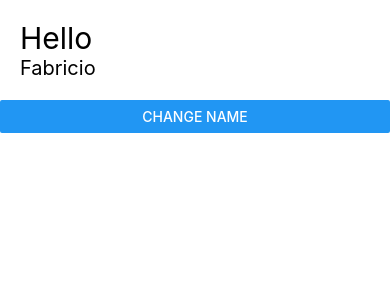
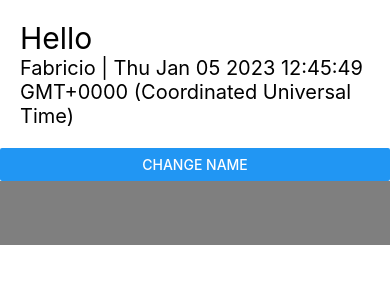
Before and after one commit to fabricioig863/RN_APP, a React Native app: screen / in a window 390 px wide. Shown: the top 300 px of the page. Built offline with nearby package versions, Linux system fonts and the light colour scheme.

Commit message:
feat/create-global-styles

```diff
--- a/src/App.tsx
+++ b/src/App.tsx
@@ -1,6 +1,7 @@
-import React, {useEffect, useState} from 'react';
-import {Alert, Button, SafeAreaView} from 'react-native';
+import React, {useEffect, useState, useCallback, useMemo, useRef} from 'react';
+import {Button, SafeAreaView, TextInput} from 'react-native';
 import {Header} from './components/Header';
+import {TextInputStyles} from './styles.global';
 
 const App = () => {
   const [name, setName] = useState<string>('Fabricio');
@@ -13,23 +14,37 @@ const App = () => {
     } else {
       setTitle('Olá');
     }
-
-    return () => Alert.alert('OOPS', 'Component unmounted!');
   }, [name, title]);
 
-  const handlePressButton = () => {
-    setName(old => {
-      if (old === 'Fabricio') {
-        return 'Pedro';
-      }
-      return 'Fabricio';
-    });
-  };
+  console.log(`state: ${name}`);
+
+  // Com o useCallback teremos uma funçao que não irá ser atualizada sempre que atualizemos o estado.
+  // Será fixo, ele mantém uma funçao na memória para voce, evitando novas renderizações.
+
+  const handlePressButton = useCallback(() => {
+    if (name === 'Fabricio') {
+      console.log(`handlePress: ${name}`);
+      setName('Pedro');
+    } else {
+      setName('Ignácio');
+    }
+  }, [name]);
+
+  // useMemo = Retorna um valor memoizado.
+  const nameChange = useMemo(() => {
+    // return value
+    return `${name} | ${new Date()}`;
+  }, [name]);
+
+  //Refs = useRefs Ele é usado para oferecer uma referencia há um component diretamente.
+
+  const inputRef = useRef<TextInput>({} as TextInput);
 
   return (
     <SafeAreaView>
-      <Header title={title} name={name} />
-      <Button title="Change name" onPress={handlePressButton} />
+      <Header title={title} name={nameChange} />
+      <Button title="Change name" onPress={() => inputRef.current.blur()} />
+      <TextInputStyles ref={inputRef} onChangeText={text => setName(text)} />
     </SafeAreaView>
   );
 };
--- /dev/null
+++ b/src/styles.global.ts
@@ -0,0 +1,9 @@
+import styled from "styled-components/native";
+import { TextInput } from "react-native";
+
+export const TextInputStyles = styled(TextInput)`
+  padding: 20px;
+  background-color: rgba(0,0,0,0.5);
+  color: white;
+  font-size: 20px;
+`;
```
